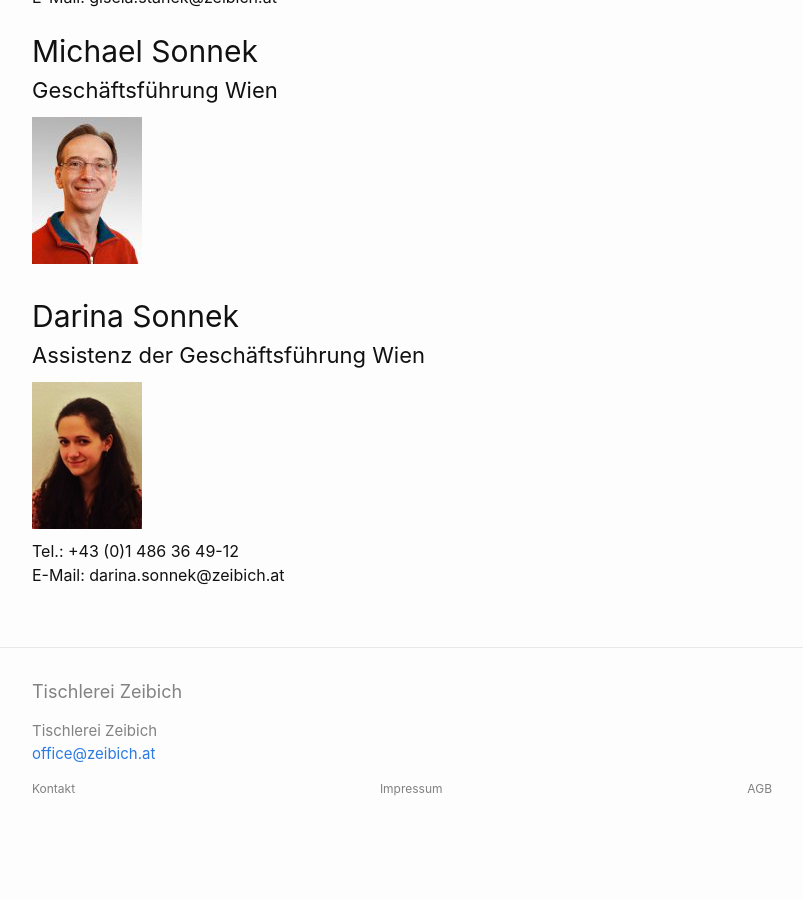
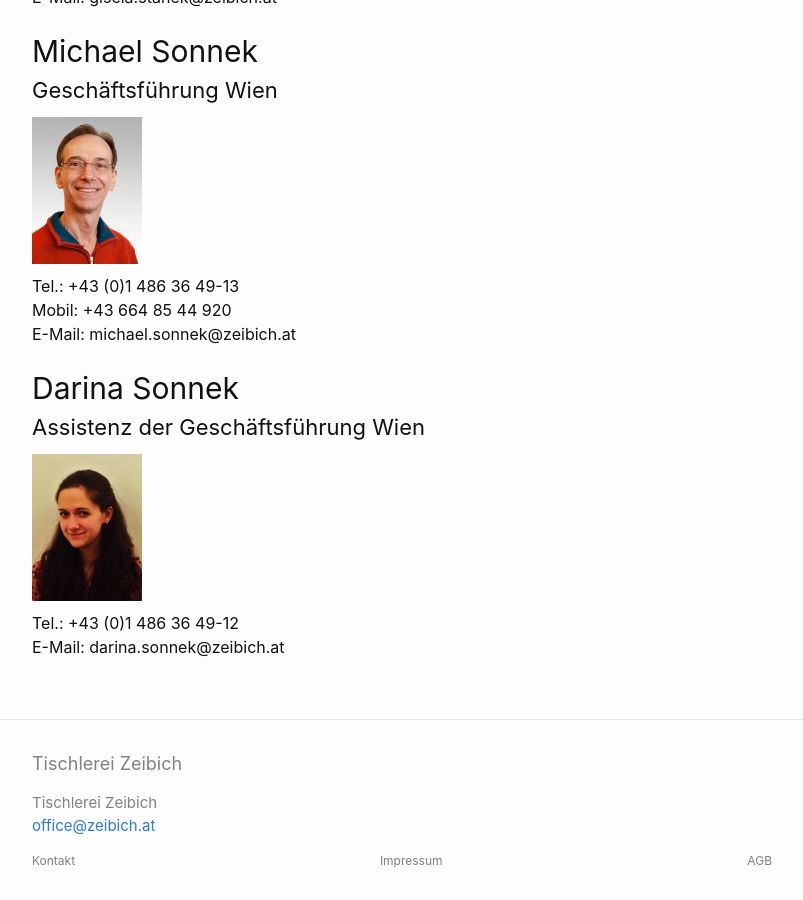
Before and after one commit to Zeibich/www.zeibich.at, a Jekyll site: the page built from team.md, in a window 1280 px wide and 900 px high, scrolled down 2967 px. Shown: the whole window, without its empty margins (238-1041 px from the left). Built offline with Jekyll 4.4.1, drawn with Linux system fonts in a browser that asks for light colours; before the commit the page ends 3795 px from its top, so only the background shows below that.

Commit message:
Update team.md

```diff
--- a/team.md
+++ b/team.md
@@ -100,7 +100,9 @@ permalink: /team/
 <div class="name">Michael Sonnek</div>
 <div class="bez">Geschäftsführung Wien</div>
 <div class="divTableCell"><img src="/assets/pictures/people/sonnek.jpg" alt="Herr Sonnek" vspace="10"></div>
-
+<div class="divTableCell">Tel.: +43 (0)1 486 36 49-13</div>
+<div class="divTableCell">Mobil: +43 664 85 44 920</div>
+<div class="divTableCell">E-Mail: michael.sonnek@zeibich.at</div>
 </div>
 </div>
 <div class="divTableBody" style="margin-top:20px">
```
